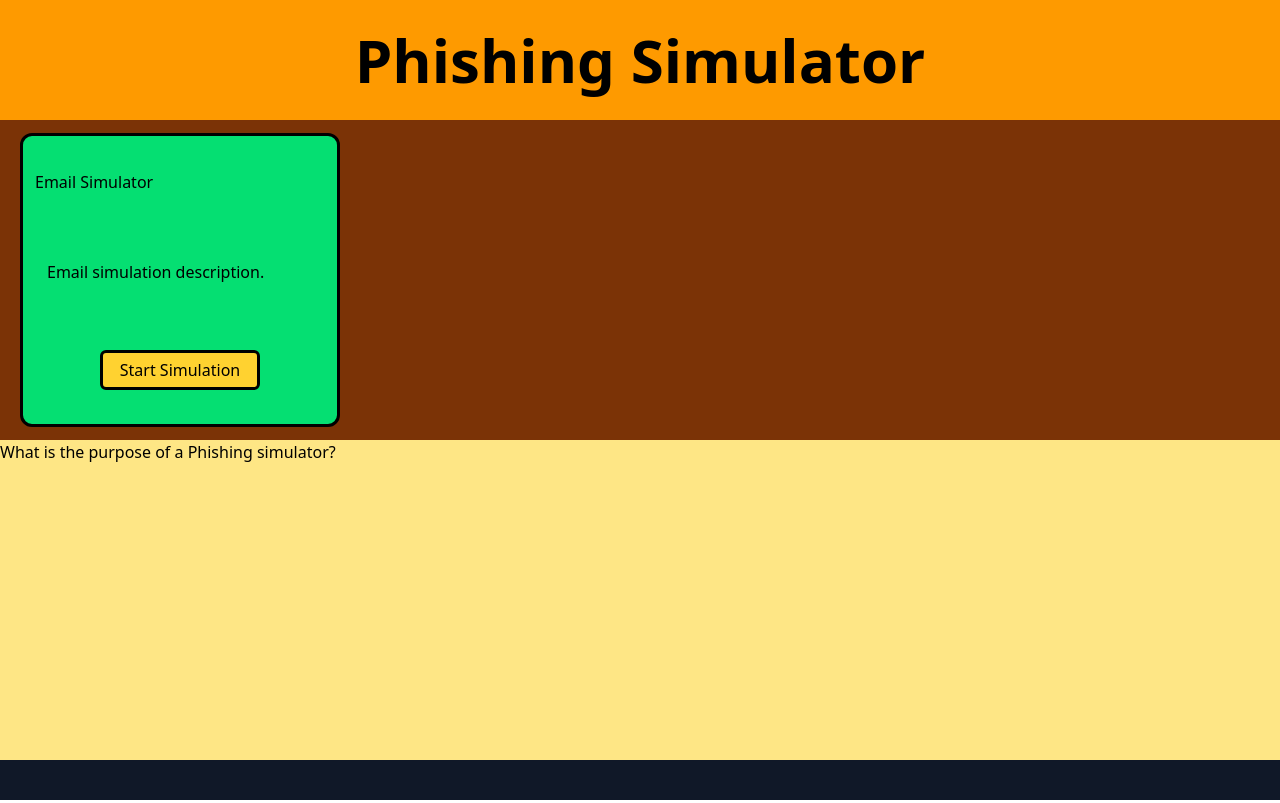
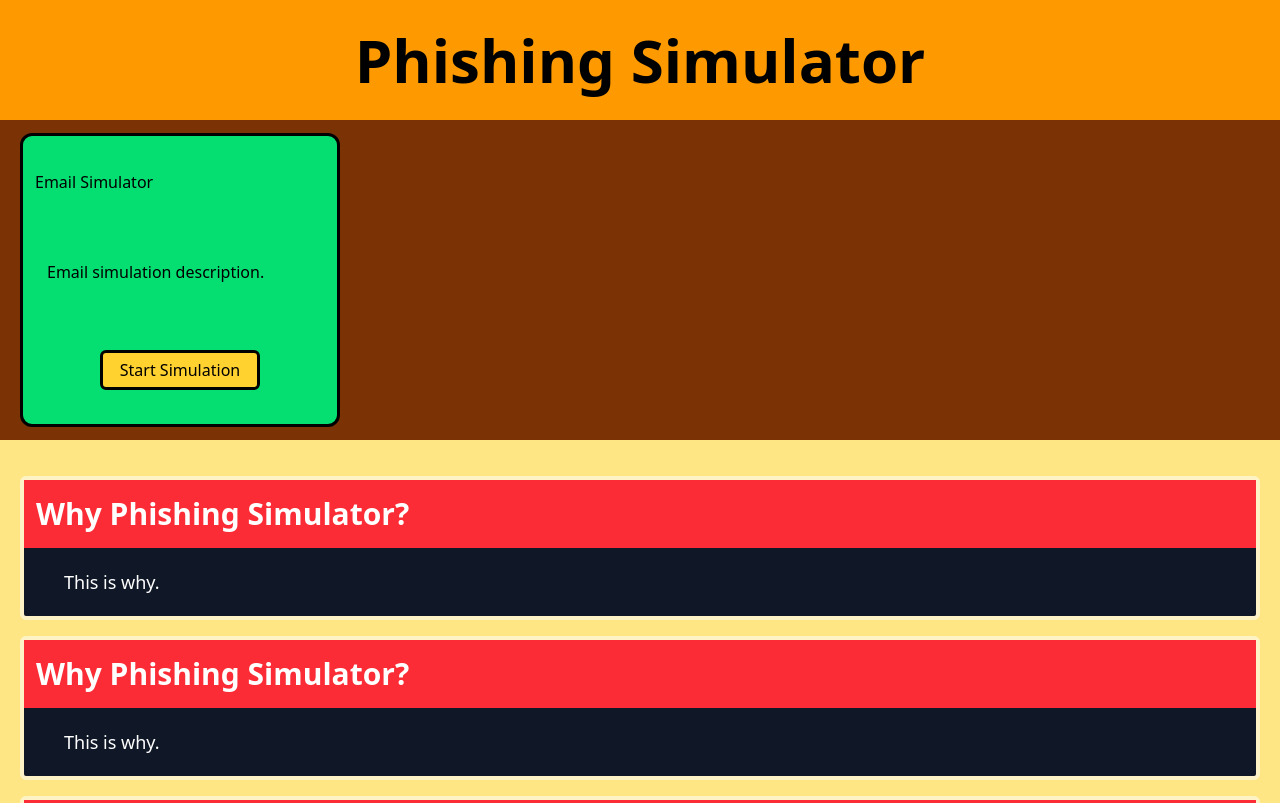
Before and after one commit to Kevskiiis/phishing-simulator, a React (Vite) app: page / in a window 1280 px wide. Shown: the top 803 px of the page. Built offline with nearby package versions, Linux system fonts and the light colour scheme.

Commit message:
Created Info Card and Modified Sim. Card

```diff
--- a/src/components/home/InformationCard.tsx
+++ b/src/components/home/InformationCard.tsx
@@ -1,9 +1,39 @@
 import {JSX} from 'react';
 
-function InformationCard (): JSX.Element {
+interface InformationCardProps {
+    title: string;
+    description: string;
+}
+
+function InformationCard ({title, description}: InformationCardProps): JSX.Element {
     return (
-        <div className="">
-
+        // Container:
+        <div className="w-full h-fit mt-4 mb-4 bg-gray-900 border-4 border-amber-100 rounded-md">
+            {/* Title */}
+            <h1
+                className="
+                pt-4
+                pb-4
+                pr-3
+                pl-3
+                bg-red-500
+                font-extrabold
+                text-3xl
+                text-white
+                hover:scale-101
+                hover:border-2
+                hover:border-black
+                hover:shadow-2xs
+                transition-all
+                "
+            >{title}</h1>
+            {/* Description of title. */}
+            <p
+                className="
+                pt-5 pb-5 pl-10 pr-10
+                text-lg
+                text-white"
+            >{description}</p>
         </div>
     )
 }
--- a/src/components/home/SimulationCard.tsx
+++ b/src/components/home/SimulationCard.tsx
@@ -21,7 +21,8 @@ function SimulationCard ({title, description, buttonText}: SimulationCardProps):
                     type="button" onClick={handleClick}
                     className="
                         flex flex-row justify-center items-center
-                        w-40 h-10 bg-amber-300
+                        w-40 h-10
+                        bg-amber-300
                         border-3 rounded-md
                         hover:bg-amber-700
                         hover:scale-110
--- a/src/pages/Home.tsx
+++ b/src/pages/Home.tsx
@@ -1,9 +1,12 @@
 import { JSX } from "react";
+
+// Components:
 import SimulationCard from "../components/home/SimulationCard";
+import InformationCard from "../components/home/InformationCard";
 
 function Home (): JSX.Element {
     return (
-        <div className="w-screen h-screen flex flex-col overflow-y-scroll bg-gray-900">
+        <div className="w-full h-full flex flex-col bg-gray-900">
             {/* Title */}
             <div className="w-full h-30 flex justify-center items-center relative top-0 font-extrabold text-6xl bg-amber-500">
                 <h1>Phishing Simulator</h1>
@@ -14,11 +17,12 @@ function Home (): JSX.Element {
                 <SimulationCard title={'Email Simulator'} description={'Email simulation description.'} buttonText={'Start Simulation'}></SimulationCard>
             </div>
             {/* About / Information */}
-            <div className="w-full h-80 flex flex-col bg-amber-200">
+            <div className="w-full h-fit flex flex-col pt-5 pl-5 pr-5 bg-amber-200">
                 {/* Why Phishing Simulator section */}
                 <div>
-                    <h1>What is the purpose of a Phishing simulator?</h1>
-                    <p></p>
+                    <InformationCard key={1} title="Why Phishing Simulator?" description="This is why."></InformationCard>
+                    <InformationCard key={1} title="Why Phishing Simulator?" description="This is why."></InformationCard>
+                    <InformationCard key={1} title="Why Phishing Simulator?" description="This is why."></InformationCard>
                 </div>
             </div>
         </div>
```
